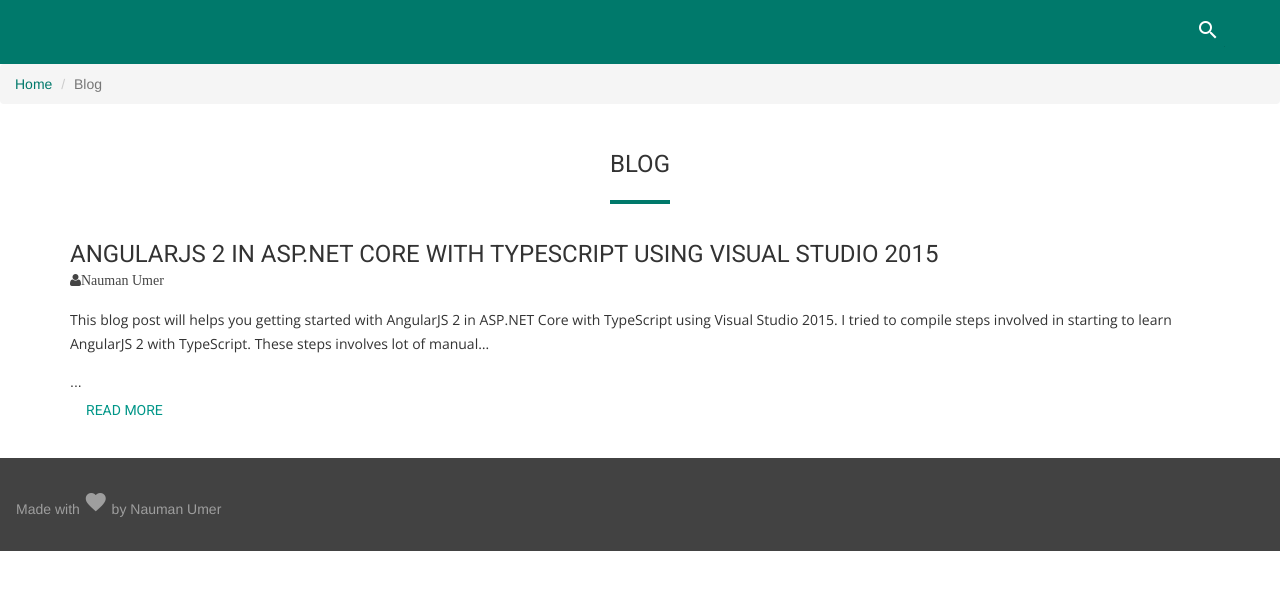
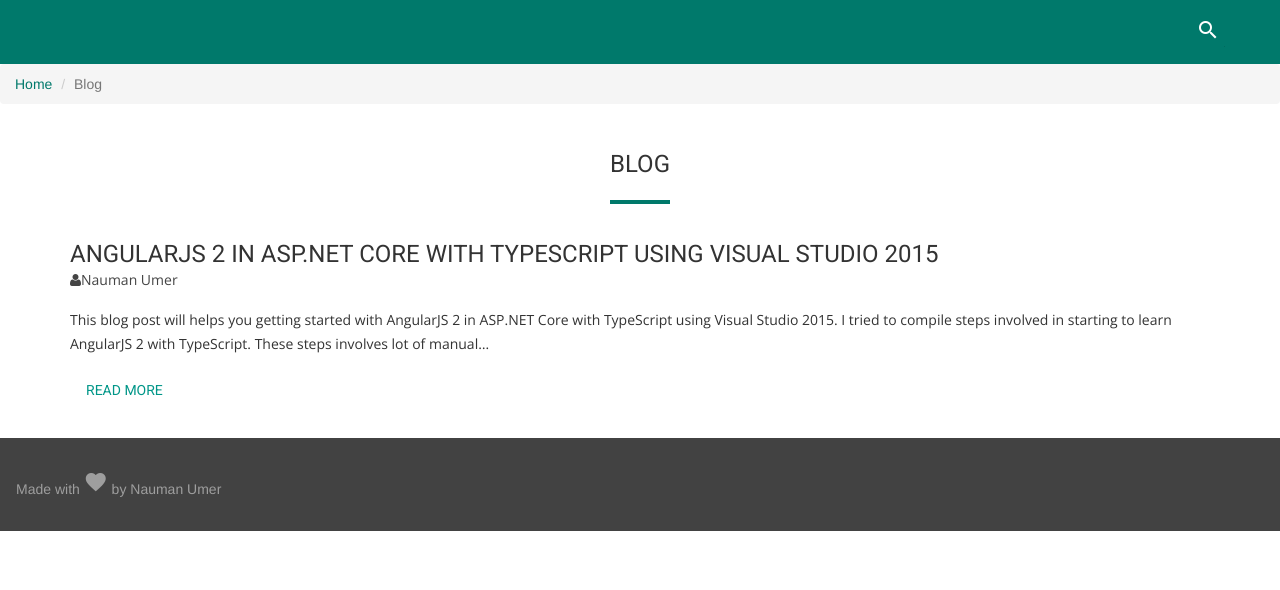
Before and after one commit to nmanumr/nmanumr.com, a Jekyll site: the page built from blog/index.html, in a window 1280 px wide. Shown: the top 590 px of the page. Built offline with Jekyll 4.4.1, drawn with Linux system fonts in a browser that asks for light colours; nearby versions of some CDN libraries; library files that are not in the unit come from our copies; the list of posts is cut into pages by our own code; comment, search, counter and statistics services are not loaded.

Commit message:
Update index.html

```diff
--- a/blog/index.html
+++ b/blog/index.html
@@ -21,9 +21,9 @@
 <div class="mdl-shadow--1dp" style="width:100%; margin:30px 0 30px 0;">
     <h2 class="mdl-card__title-text">{{ post.title }}</h2>
     <p>
-<span style="color:#444"><i class="fa fa-user">{{post.arthur}}</i></span>
+<span style="color:#444"><i class="fa fa-user"></i>{{post.arthur}}</span>
 </p>
-    <div>{{ post.excerpt }}...</div>
+    <div>{{ post.excerpt }}</div>
     <a class="mdl-button mdl-button--colored mdl-js-button mdl-js-ripple-effect" href="{{ post.url }}">
       Read More
     </a>
```
